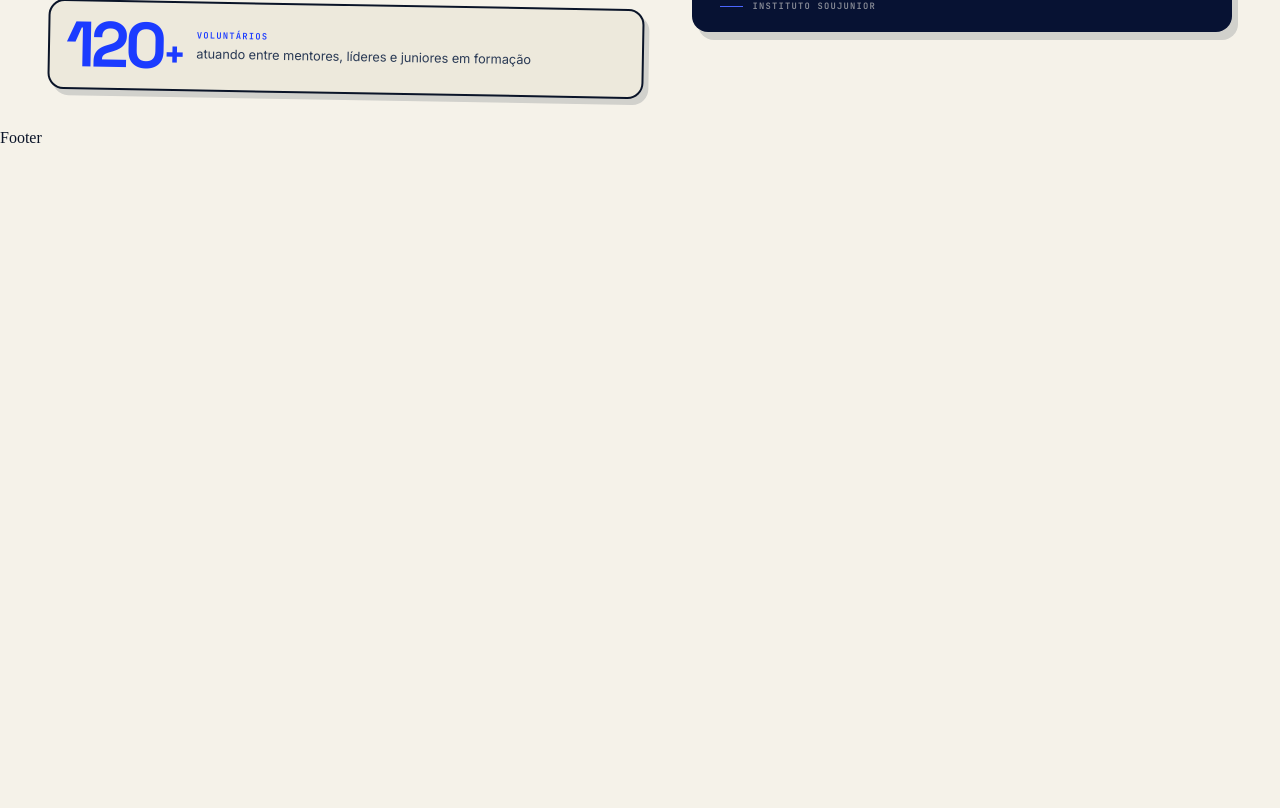
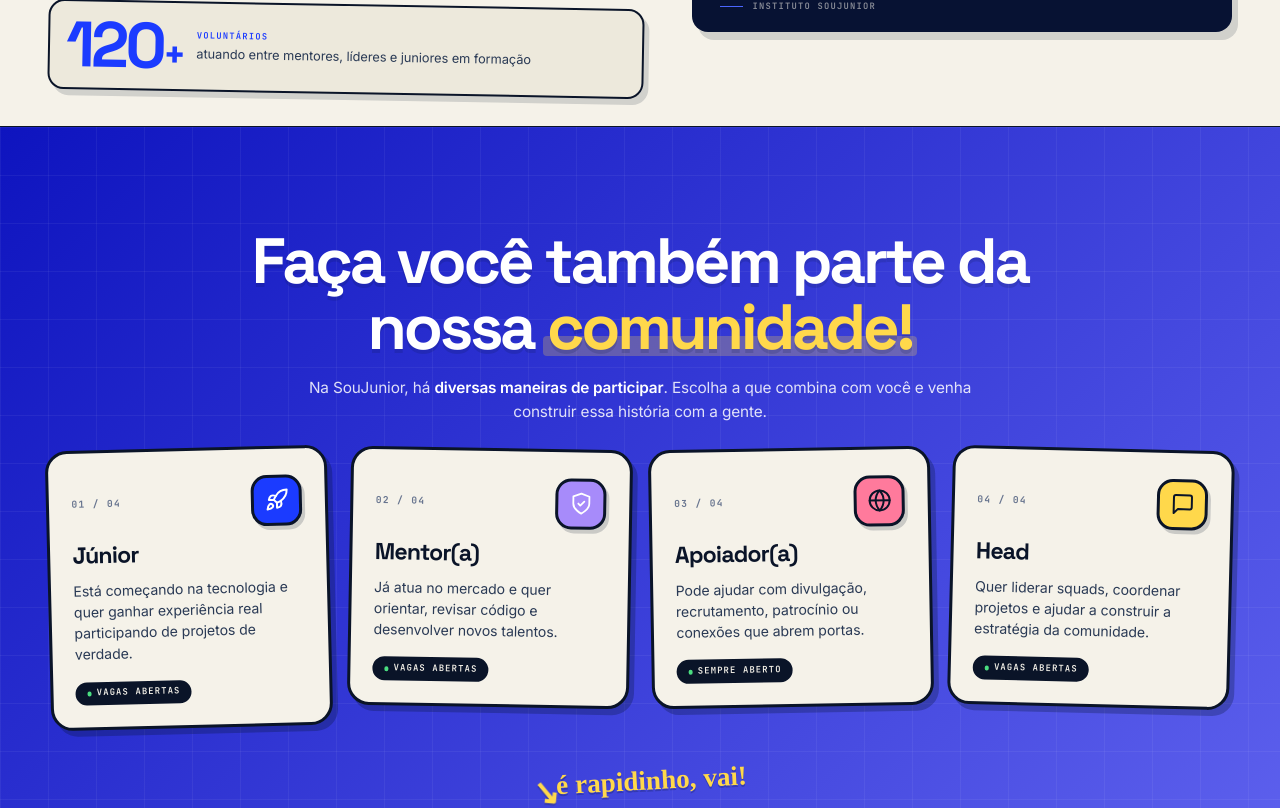
Before and after one commit to Allankl2/soujunior-apoiase-landing, a Next.js app: page /soujunior in a window 1280 px wide. Shown: the part 1520-2328 px from the top of the page. Before the commit the page ends 1671 px from the top, so only its background shows below. Built offline with nearby package versions, Linux system fonts and the light colour scheme.

Commit message:
feat: integra section Participar na página
- Importa o componente Participate na page.tsx
- Renderiza <Participate /> entre About e o Footer
- Section é majoritariamente Server Component; apenas o wrapper
  ParticipateSection é Client Component (IntersectionObserver)

```diff
--- a/src/app/soujunior/page.tsx
+++ b/src/app/soujunior/page.tsx
@@ -1,6 +1,7 @@
 import { Header } from "@/app/soujunior/_components/header/header";
 import { HeroSection } from "@/app/soujunior/_components/hero-section/hero-section";
 import { About } from "@/app/soujunior/_components/about-section/about";
+import { Participate } from "@/app/soujunior/_components/participate-section/participate";
 import { Footer } from "@/app/soujunior/_components/footer/footer";
 
 export default function Home() {
@@ -10,6 +11,7 @@
       <main>
         <HeroSection />
         <About />
+        <Participate />
       </main>
       <Footer />
     </>
```
